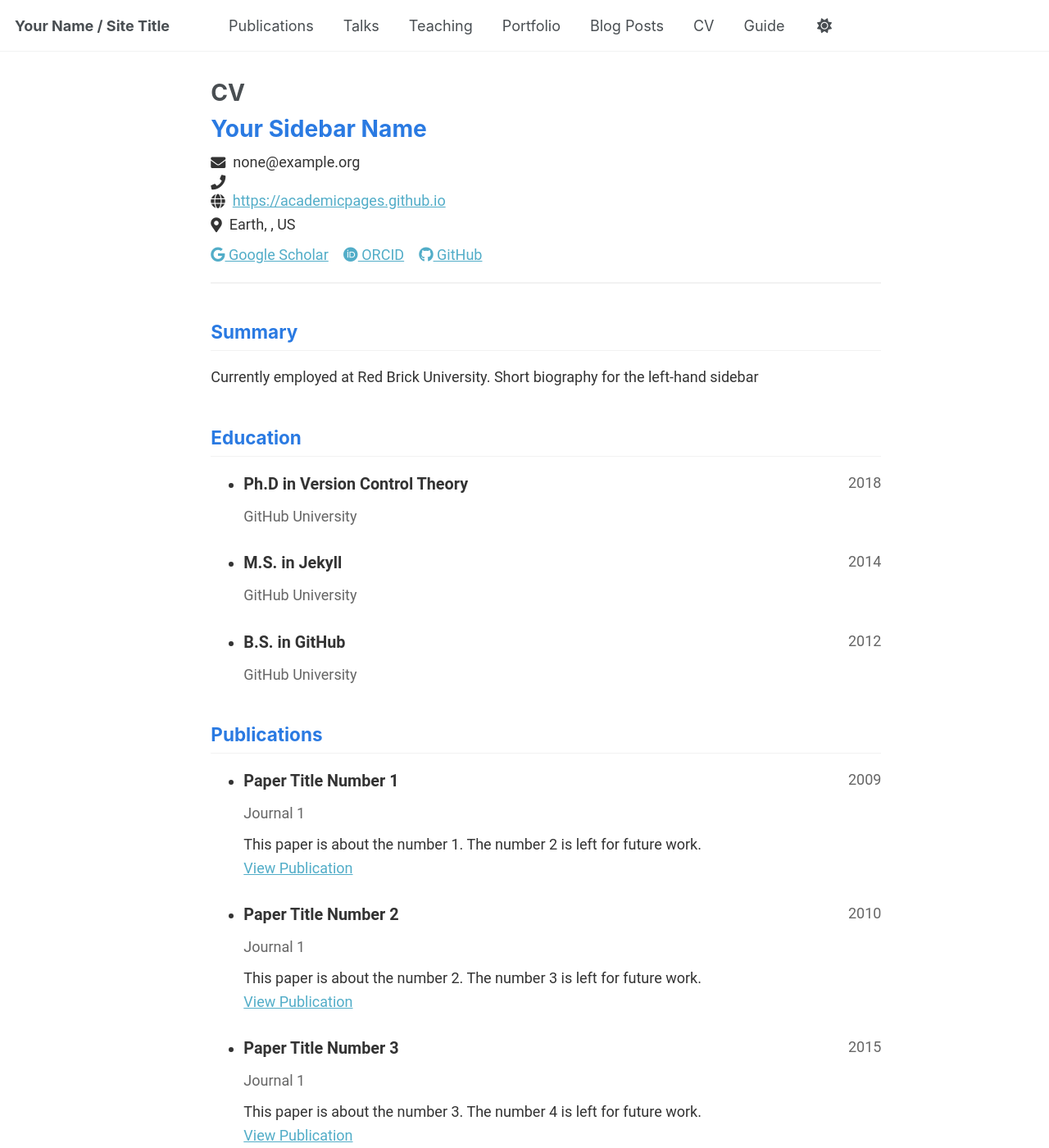
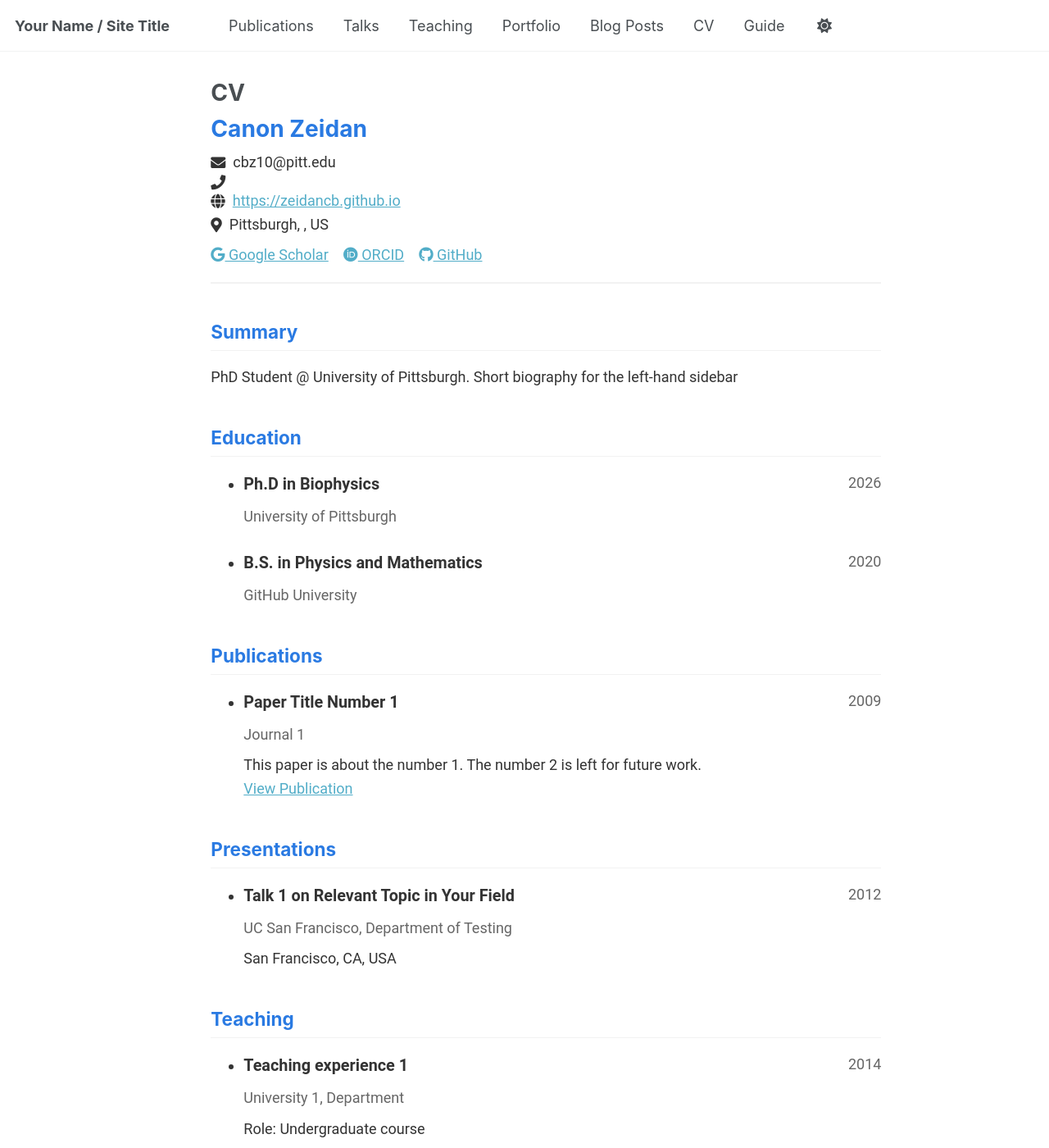
Before and after one commit to Zeidancb/zeidancb.github.io, a Jekyll site: the page built from _pages/cv-json.md, in a window 1280 px wide and 1400 px high. Shown: the whole window at 82% size. Built offline with Jekyll 4.4.1, drawn with Linux system fonts in a browser that asks for light colours; some of the changed text lies outside the part shown.

Commit message:
Entered a number of personal details to push to site

```diff
--- a/_data/cv.json
+++ b/_data/cv.json
@@ -1,14 +1,14 @@
 {
   "basics": {
-    "name": "Your Sidebar Name",
-    "email": "none@example.org",
+    "name": "Canon Zeidan",
+    "email": "cbz10@pitt.edu",
     "phone": "",
-    "website": "https://academicpages.github.io",
-    "summary": "Currently employed at Red Brick University. Short biography for the left-hand sidebar",
+    "website": "https://zeidancb.github.io",
+    "summary": "PhD Student @ University of Pittsburgh. Short biography for the left-hand sidebar",
     "location": {
       "address": "",
       "postalCode": "",
-      "city": "Earth",
+      "city": "Pittsburgh",
       "countryCode": "US",
       "region": ""
     },
@@ -33,29 +33,20 @@
   "work": [],
   "education": [
     {
-      "institution": "GitHub University",
-      "area": "Ph.D in Version Control Theory",
-      "studyType": "",
+      "institution": "University of Pittsburgh",
+      "area": "Ph.D in Biophysics",
+      "studyType": "Mugler Group",
       "startDate": "",
-      "endDate": "2018",
+      "endDate": "2026",
       "gpa": null,
       "courses": []
     },
     {
       "institution": "GitHub University",
-      "area": "M.S. in Jekyll",
-      "studyType": "",
+      "area": "B.S. in Physics and Mathematics",
+      "studyType": "Tauber Group",
       "startDate": "",
-      "endDate": "2014",
-      "gpa": null,
-      "courses": []
-    },
-    {
-      "institution": "GitHub University",
-      "area": "B.S. in GitHub",
-      "studyType": "",
-      "startDate": "",
-      "endDate": "2012",
+      "endDate": "2020",
       "gpa": null,
       "courses": []
     }
@@ -71,27 +62,6 @@
       "releaseDate": "2009-10-01",
       "website": "http://academicpages.github.io/files/paper1.pdf",
       "summary": "This paper is about the number 1. The number 2 is left for future work."
-    },
-    {
-      "name": "Paper Title Number 2",
-      "publisher": "Journal 1",
-      "releaseDate": "2010-10-01",
-      "website": "http://academicpages.github.io/files/paper2.pdf",
-      "summary": "This paper is about the number 2. The number 3 is left for future work."
-    },
-    {
-      "name": "Paper Title Number 3",
-      "publisher": "Journal 1",
-      "releaseDate": "2015-10-01",
-      "website": "http://academicpages.github.io/files/paper3.pdf",
-      "summary": "This paper is about the number 3. The number 4 is left for future work."
-    },
-    {
-      "name": "Paper Title Number 4",
-      "publisher": "GitHub Journal of Bugs",
-      "releaseDate": "2024-02-17",
-      "website": "http://academicpages.github.io/files/paper3.pdf",
-      "summary": "This paper is about fixing template issue #693."
     }
   ],
   "presentations": [
@@ -100,27 +70,6 @@
       "event": "UC San Francisco, Department of Testing",
       "date": "2012-03-01",
       "location": "San Francisco, CA, USA",
-      "description": ""
-    },
-    {
-      "name": "Tutorial 1 on Relevant Topic in Your Field",
-      "event": "UC-Berkeley Institute for Testing Science",
-      "date": "2013-03-01",
-      "location": "Berkeley, CA, USA",
-      "description": ""
-    },
-    {
-      "name": "Talk 2 on Relevant Topic in Your Field",
-      "event": "London School of Testing",
-      "date": "2014-02-01",
-      "location": "London, UK",
-      "description": ""
-    },
-    {
-      "name": "Conference Proceeding talk 3 on Relevant Topic in Your Field",
-      "event": "Testing Institute of America 2014 Annual Conference",
-      "date": "2014-03-01",
-      "location": "Los Angeles, CA, USA",
       "description": ""
     }
   ],
```
